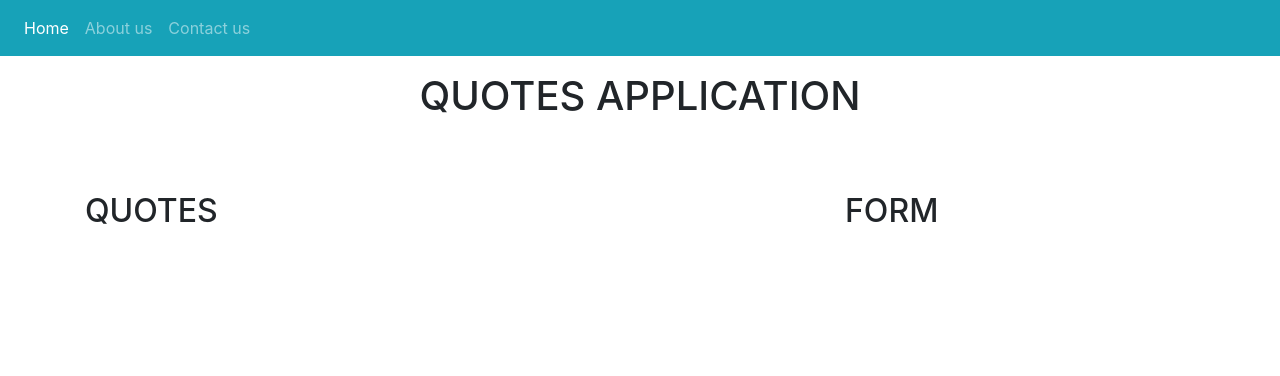
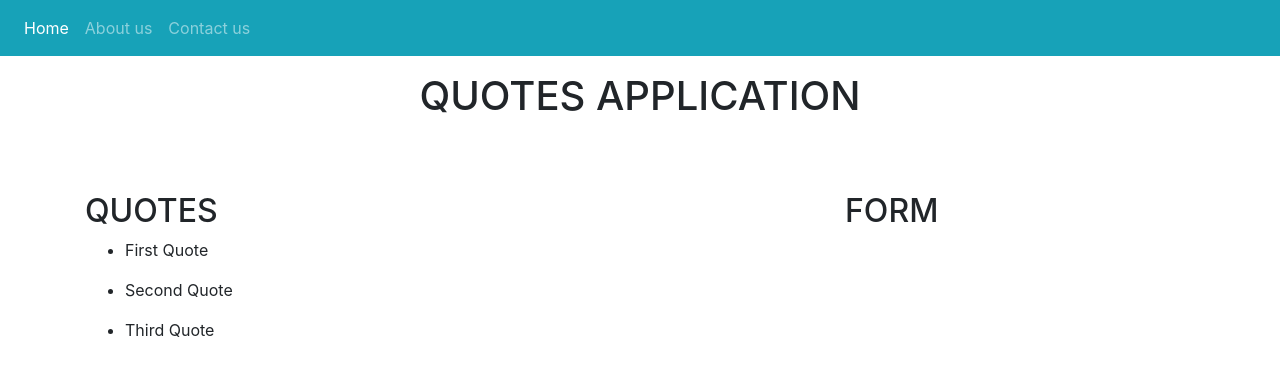
Before and after one commit to Teresiah-cpu/angular-quote-application, an Angular app: page / in a window 1280 px wide. Shown: the top 376 px of the page. Built offline with nearby package versions, Linux system fonts and the light colour scheme.

Commit message:
add quote list

```diff
--- a/src/app/quotes/quotes.component.html
+++ b/src/app/quotes/quotes.component.html
@@ -1 +1,6 @@
 <!-- <h2>Quotes</h2> -->
+<ul *ngFor = 'let quote of quotes' >
+    <li>{{quote.quote}}</li>
+
+
+</ul>
--- a/src/app/quotes/quotes.component.ts
+++ b/src/app/quotes/quotes.component.ts
@@ -10,8 +10,8 @@ import { Quote } from '../quote';
 export class QuotesComponent implements OnInit {
   quotes:Quote[]=[
     new Quote(1, 'First Quote',0,0),
-    new Quote(2, 'First Quote',0,0),
-    new Quote(3, 'First Quote',0,0)
+    new Quote(2, 'Second Quote',0,0),
+    new Quote(3, 'Third Quote',0,0)
   ]
   constructor() { }
 
```
